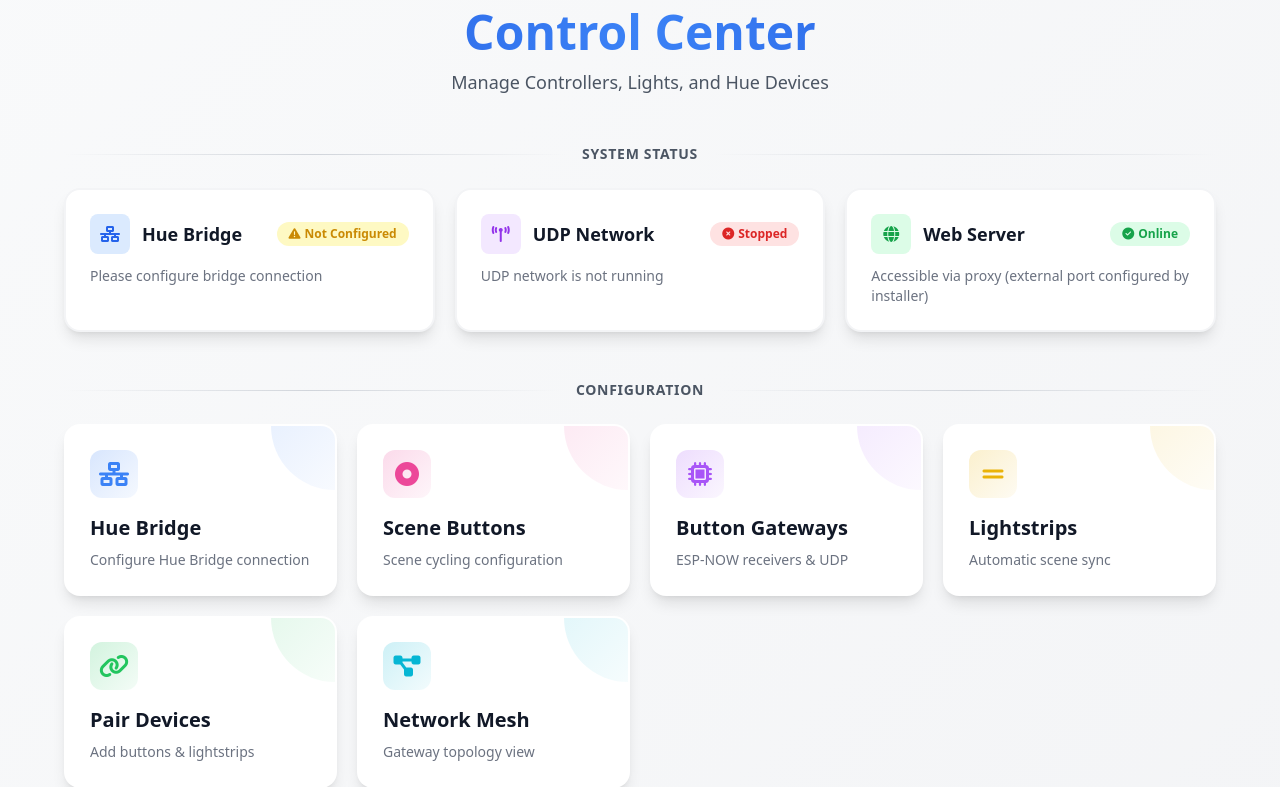
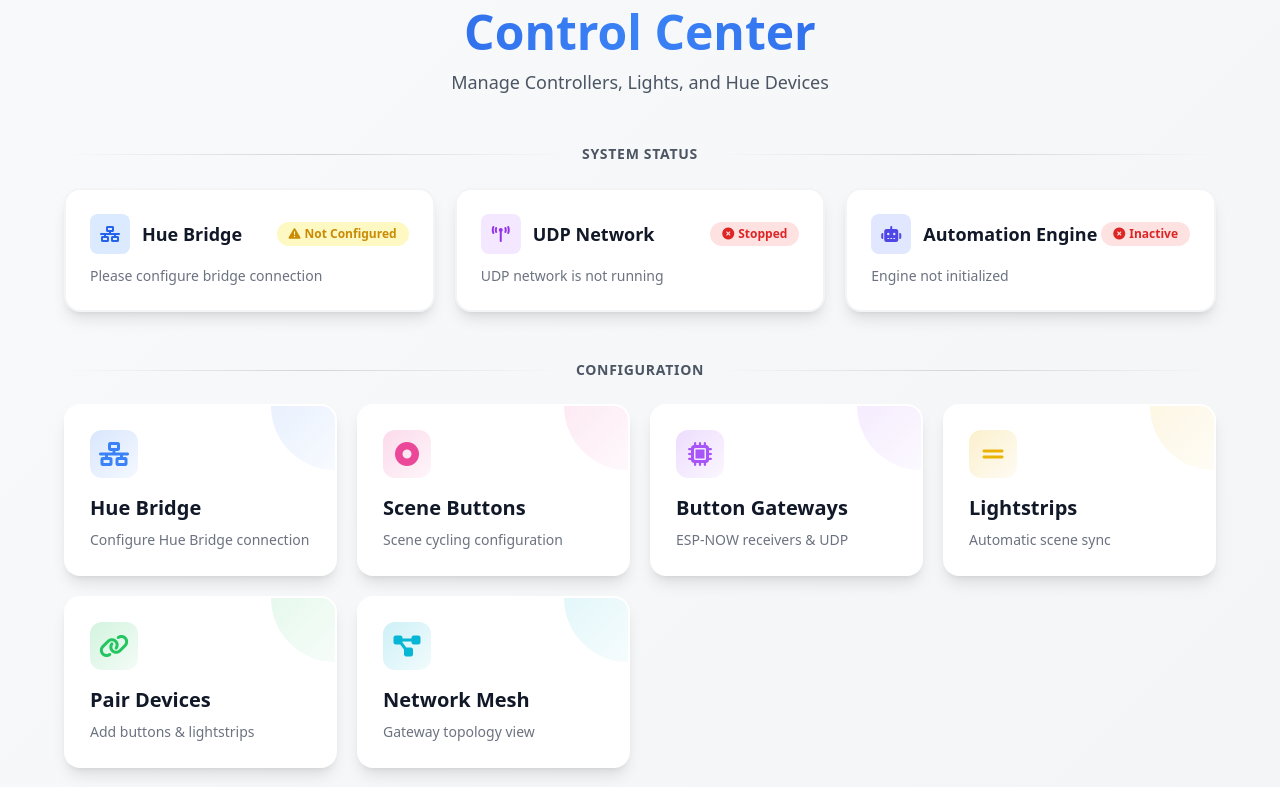
Before and after one commit to Mathimix7/HueMix-Link, a Flask app: page / in a window 1280 px wide. Shown: the part 222-1009 px from the top of the page. Run offline with Flask 3, Linux system fonts and the light colour scheme.

Commit message:
Add automation engine system status

```diff
--- a/python/servers/blueprints/api.py
+++ b/python/servers/blueprints/api.py
@@ -6,6 +6,7 @@ from services.hue_state_manager import hue_state_manager
 from network.network_server import network_server
 from network.device_manager import device_manager
 from network.pairing_manager import pairing_manager
+from services.automation_service import automation_service
 
 api_bp = Blueprint('api', __name__, url_prefix='/api')
 
@@ -478,6 +479,36 @@ def get_udp_status():
         })
 
 
+@api_bp.route('/status/automation', methods=['GET'])
+def get_automation_status():
+    """Get Automation Engine status."""
+    try:
+        initialized = automation_service.is_initialized()
+        engine = automation_service.get_engine()
+        running = bool(engine.running) if engine else False
+
+        info = None
+        if initialized and running:
+            info = 'Engine initialized and running'
+        elif initialized and not running:
+            info = 'Engine initialized but stopped'
+        else:
+            info = 'Engine not initialized'
+
+        return jsonify({
+            "initialized": initialized,
+            "running": running,
+            "info": info
+        })
+
+    except Exception as e:
+        return jsonify({
+            "initialized": False,
+            "running": False,
+            "info": str(e)
+        }), 500
+
+
 # ===== Pairing Mode Endpoints =====
 
 @api_bp.route('/pairing/start', methods=['POST'])
--- a/python/servers/templates/home.html
+++ b/python/servers/templates/home.html
@@ -56,22 +56,21 @@
                 <p id="udp-info" class="text-sm text-gray-500">Loading...</p>
             </div>
 
-            <!-- Flask Server Status -->
+            <!-- Automation Engine Status -->
             <div class="bg-white rounded-2xl p-6 shadow-lg border-2 border-gray-100">
                 <div class="flex items-center justify-between mb-3">
                     <div class="flex items-center">
-                        <div class="w-10 h-10 rounded-lg bg-green-100 flex items-center justify-center mr-3">
-                            <i class="fas fa-globe text-green-600"></i>
+                        <div class="w-10 h-10 rounded-lg bg-indigo-100 flex items-center justify-center mr-3">
+                            <i class="fas fa-robot text-indigo-600"></i>
                         </div>
-                        <h3 class="text-lg font-semibold text-gray-900">Web Server</h3>
+                        <h3 class="text-lg font-semibold text-gray-900">Automation Engine</h3>
                     </div>
-                    <span id="web-status" class="px-3 py-1 text-xs font-semibold rounded-full bg-green-100 text-green-600">
-                        <i class="fas fa-check-circle mr-1"></i>Online
+                    <span id="automation-status" class="px-3 py-1 text-xs font-semibold rounded-full bg-gray-100 text-gray-600">
+                        <i class="fas fa-spinner fa-spin mr-1"></i>Checking...
                     </span>
                 </div>
-                <p id="web-info" class="text-sm text-gray-500">Accessible via proxy (external port configured by installer)</p>
+                <p id="automation-info" class="text-sm text-gray-500">Loading...</p>
             </div>
-
         </div>
     </div>
 
@@ -286,6 +285,34 @@ function loadSystemStatus() {
             document.getElementById('udp-status').innerHTML = '<i class="fas fa-question-circle mr-1"></i>Unknown';
             document.getElementById('udp-info').textContent = 'Unable to check status';
         });
+
+    // Check Automation Engine status
+    fetch('/api/status/automation')
+        .then(response => response.json())
+        .then(data => {
+            const statusEl = document.getElementById('automation-status');
+            const infoEl = document.getElementById('automation-info');
+
+            if (data.initialized && data.running) {
+                statusEl.className = 'px-3 py-1 text-xs font-semibold rounded-full bg-green-100 text-green-600';
+                statusEl.innerHTML = '<i class="fas fa-check-circle mr-1"></i>Running';
+                infoEl.textContent = data.info || 'Automation engine running';
+            } else if (data.initialized && !data.running) {
+                statusEl.className = 'px-3 py-1 text-xs font-semibold rounded-full bg-yellow-100 text-yellow-600';
+                statusEl.innerHTML = '<i class="fas fa-exclamation-triangle mr-1"></i>Initialized';
+                infoEl.textContent = data.info || 'Initialized but stopped';
+            } else {
+                statusEl.className = 'px-3 py-1 text-xs font-semibold rounded-full bg-red-100 text-red-600';
+                statusEl.innerHTML = '<i class="fas fa-times-circle mr-1"></i>Inactive';
+                infoEl.textContent = data.info || 'Automation engine not initialized';
+            }
+        })
+        .catch(err => {
+            console.error('Error loading automation engine status:', err);
+            document.getElementById('automation-status').className = 'px-3 py-1 text-xs font-semibold rounded-full bg-gray-100 text-gray-600';
+            document.getElementById('automation-status').innerHTML = '<i class="fas fa-question-circle mr-1"></i>Unknown';
+            document.getElementById('automation-info').textContent = 'Unable to check status';
+        });
 }
 
 function loadOverviewCounts() {
```
